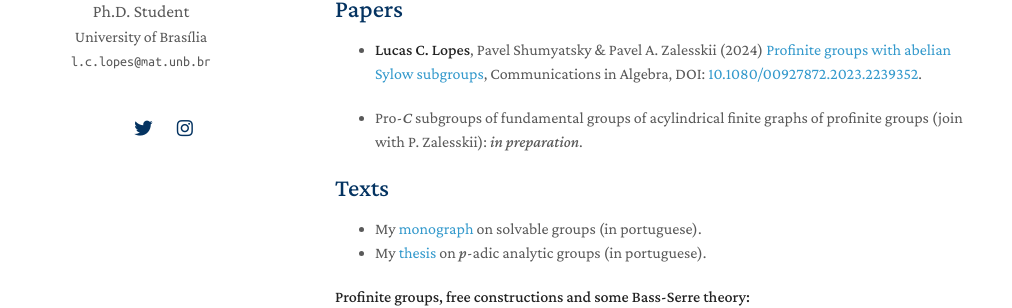
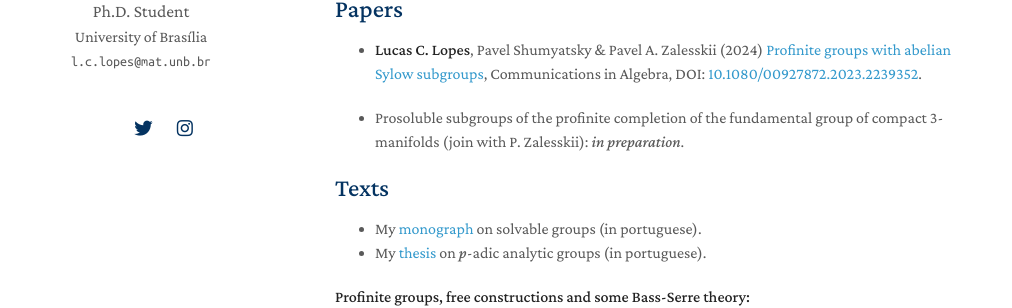
Before and after one commit to lcorrealopes/home, a Jekyll site: the page built from index.md, in a window 1280 px wide and 900 px high. Shown: the part 268-576 px from the top of the window, without its empty margins (135-1147 px from the left). Built offline with Jekyll 4.4.1, drawn with Linux system fonts in a browser that asks for light colours; nearby versions of some CDN libraries; a style sheet for code colours, icons or effects is not loaded; our own code applies the rules of GitHub Pages for plain Markdown files.

Commit message:
Update index.md

```diff
--- a/index.md
+++ b/index.md
@@ -14,7 +14,7 @@ I am a third year Ph.D. student at University of Brasília (UnB) under the super
 
 - **Lucas C. Lopes**, Pavel Shumyatsky & Pavel A. Zalesskii (2024) <a href="https://docs.google.com/viewer?url=https://github.com/lcorrealopes/home/raw/main/assets/files/Paper1LSZ.pdf">Profinite groups with abelian Sylow subgroups</a>, Communications in Algebra, DOI: <a href="https://doi.org/10.1080/00927872.2023.2239352">10.1080/00927872.2023.2239352</a>.
 
-- Pro-*C* subgroups of fundamental groups of acylindrical finite graphs of profinite groups (join with P. Zalesskii): *in preparation*.
+- Prosoluble subgroups of the profinite completion of the fundamental group of compact 3-manifolds (join with P. Zalesskii): *in preparation*.
 
 ## Texts
 
```
